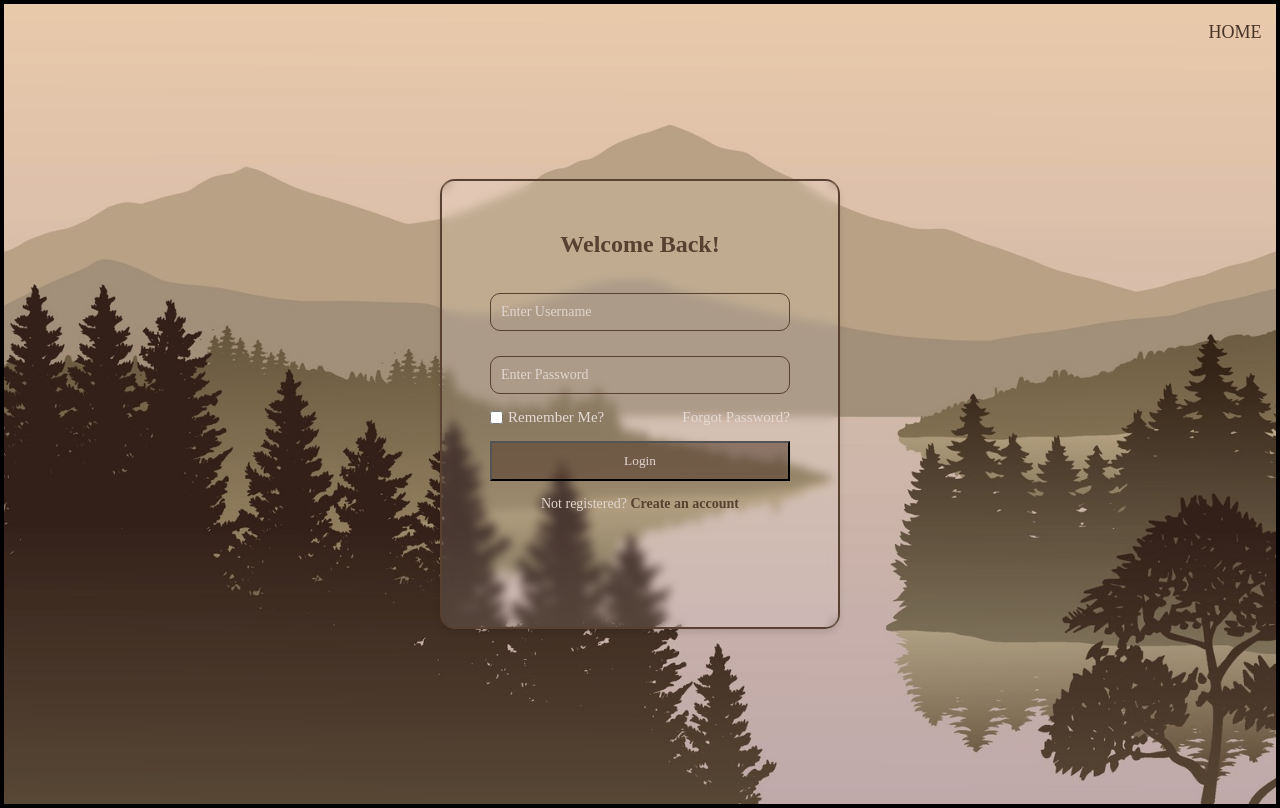
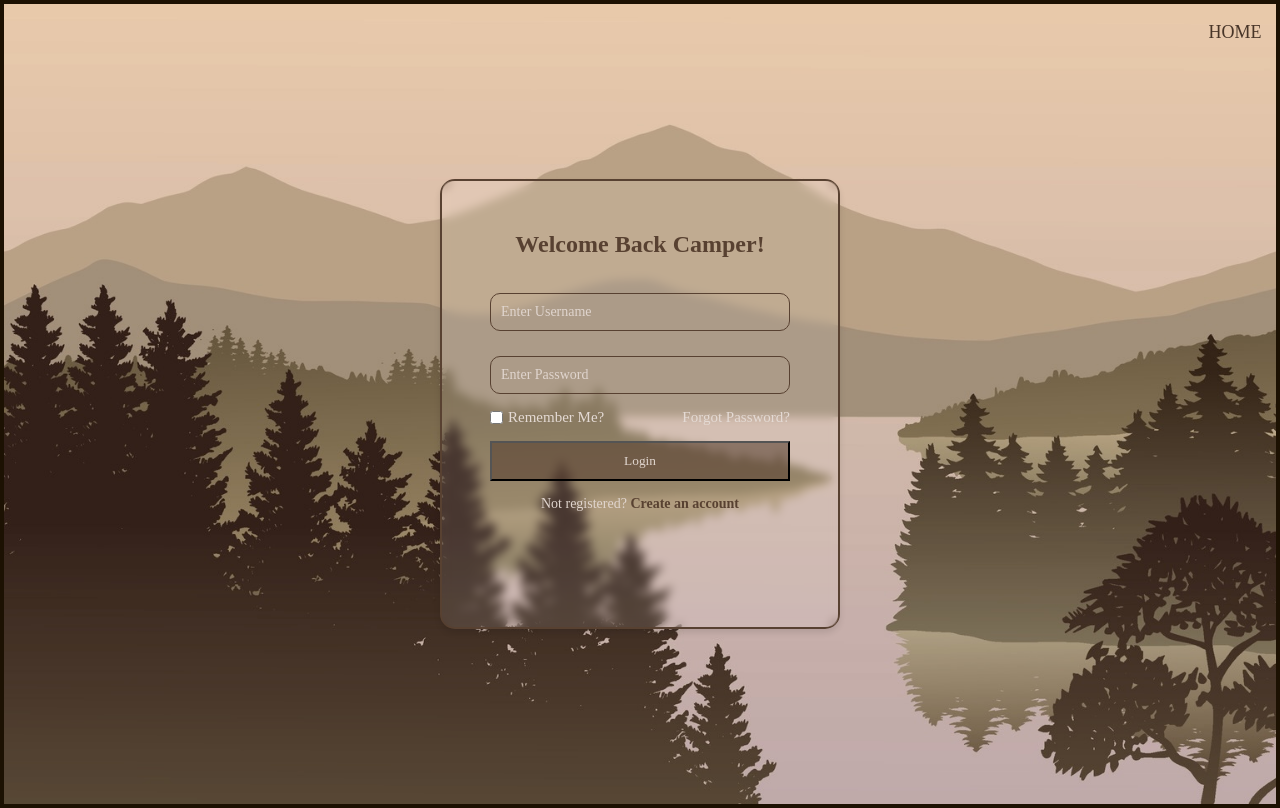
Before and after one commit to mecannon/poos-project, a PHP site: page /login.html in a window 1280 px wide. Run offline with PHP 8.4, Linux system fonts and the light colour scheme.

Commit message:
Small color changes and wordings for headers

```diff
--- a/Frontend/login.css
+++ b/Frontend/login.css
@@ -51,7 +51,7 @@
 
 html, body
 {
-    background-color: black;
+    background-color: rgb(28, 17, 2);
     margin: 2px;
     scrollbar-width: none;
 }
@@ -61,8 +61,6 @@ body
     justify-content: center;
     align-items: center;
     height: 100vh;
-    background-image: url(forestbg.jpg);
-    background-size: cover;
 }
 
 .glass-container
--- a/Frontend/login.html
+++ b/Frontend/login.html
@@ -3,17 +3,17 @@
     <head>
         <title>Login</title>
         <link rel="stylesheet" href="login.css">
-        <link rel="shortcut icon" type="image/jpg" href="tent.jpg" rel="icon" type="image/x-icon">
+        <link rel="shortcut icon" type="image/jpg" href="tent_icon.jpg" rel="icon" type="image/x-icon">
     </head>
 
     <div class="topnav">
         <a href="index.html">HOME</a>
     </div>
 
-    <body>
+    <body style="background-image: url(forestbg.jpg); background-size: cover">
         <div class="glass-container">
             <div class="login-box">
-                <h2>Welcome Back!</h2>
+                <h2>Welcome Back Camper!</h2>
                 <form action="#" method="POST">
                     <input type="text" id="user" name="username" required placeholder="Enter Username">
                     <input type="password" id="password" name="password" required placeholder="Enter Password">
--- a/Frontend/signup.html
+++ b/Frontend/signup.html
@@ -3,15 +3,14 @@
     <head>
         <title>Signup</title>
         <link rel="stylesheet" href="login.css">
-        <link rel="shortcut icon" type="image/jpg" href="tent.jpg" rel="icon" type="image/x-icon">
+        <link rel="shortcut icon" type="image/jpg" href="tent_icon.jpg" rel="icon" type="image/x-icon">
     </head>
 
     <div class="topnav">
         <a href="index.html">HOME</a>
-
     </div>
 
-    <body>
+    <body style="background-image: url(forestbg.jpg); background-size: cover">
         <div class="glass-container">
             <div class="login-box">
                 <h2>Create an Account</h2>
```
Also changed, not shown: Frontend/contacts.html (+15 -0 lines), Frontend/index.html (+4 -3 lines), Frontend/styles.css (+4 -4 lines), 1 other file.
